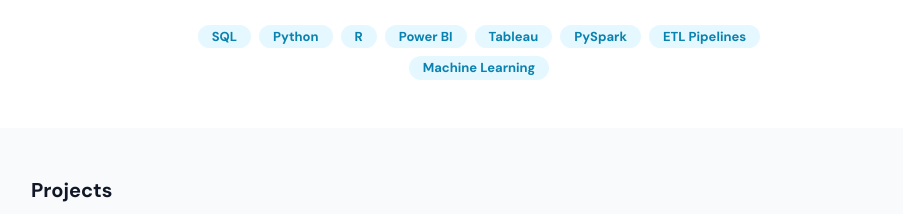
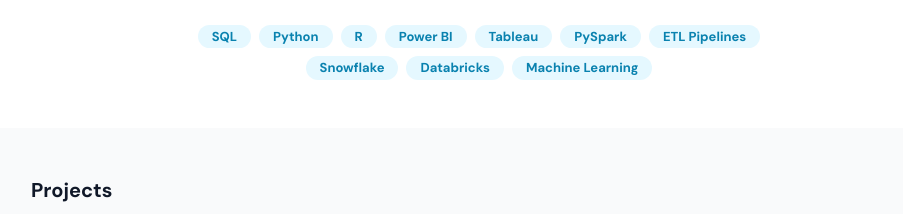
Before and after one commit to leonardoalva98/leoalvarino-portfolio, a website built with Vite: page index.html in a window 1280 px wide. Shown: the part 473-687 px from the top of the page, without its empty margins (161-1064 px from the left). Built offline with nearby package versions, Linux system fonts and the light colour scheme.

Commit message:
Add Snowflake and Databricks to skill tags

```diff
--- a/index.html
+++ b/index.html
@@ -74,6 +74,8 @@
       <span class="tag">Tableau</span>
       <span class="tag">PySpark</span>
       <span class="tag">ETL Pipelines</span>
+      <span class="tag">Snowflake</span>
+      <span class="tag">Databricks</span>
       <span class="tag">Machine Learning</span>
     </div>
   </section>
```
